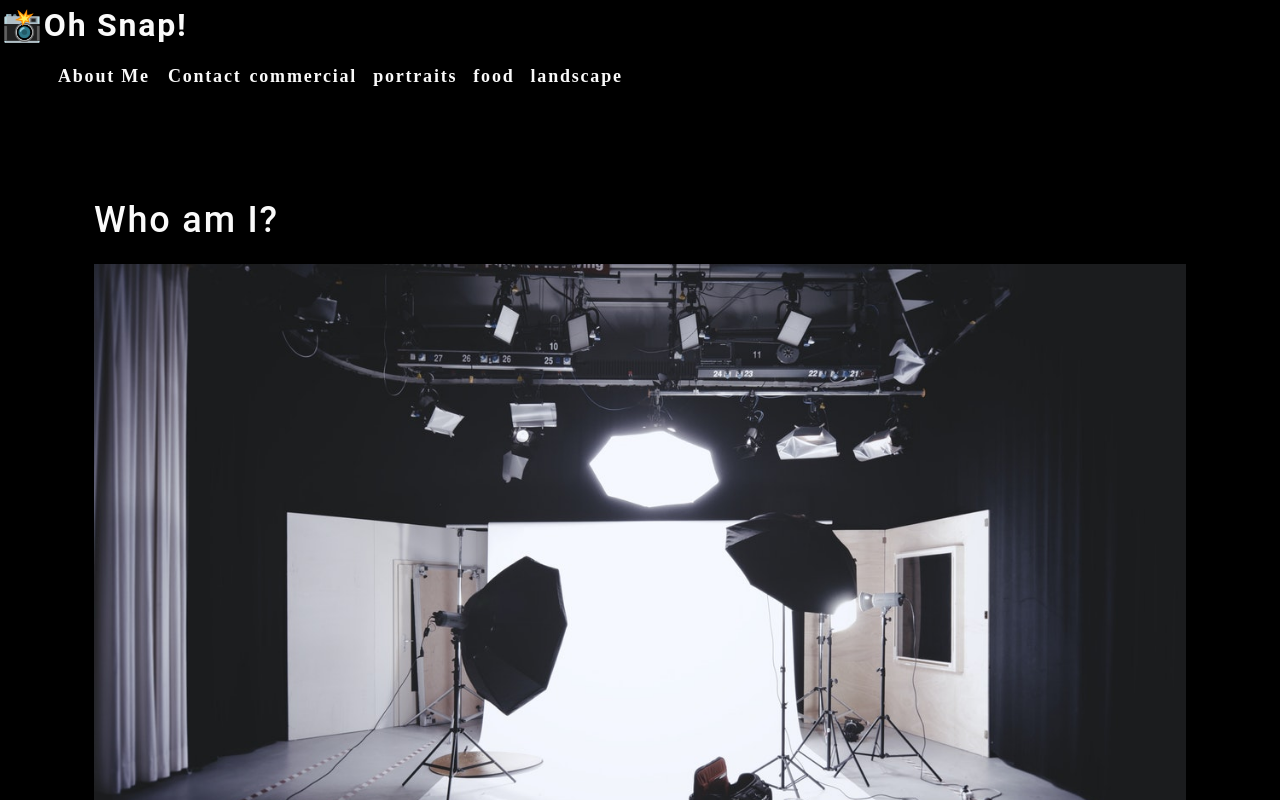
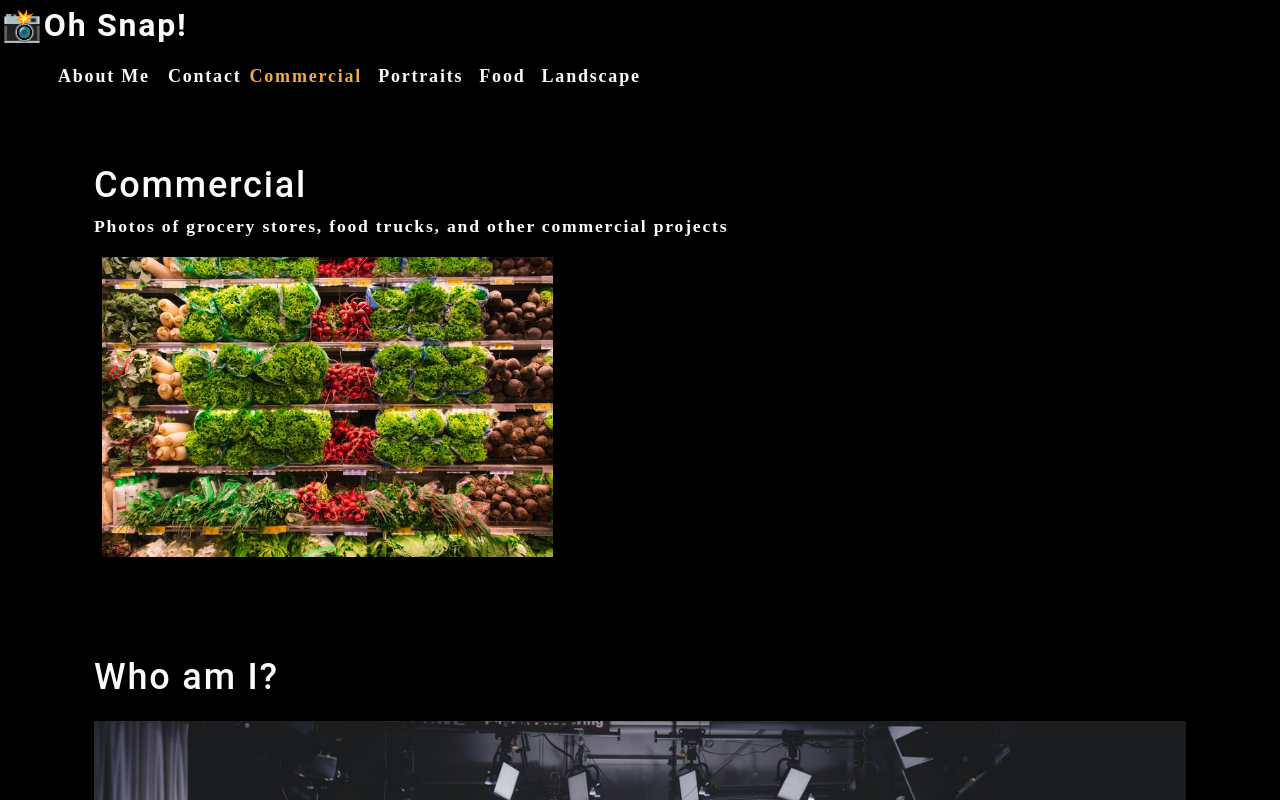
Before and after one commit to aholston/photo-port, a React (Create React App) app: page / in a window 1280 px wide. Shown: the top 800 px of the page. Built offline with nearby package versions, Linux system fonts and the light colour scheme.

Commit message:
add hooks to pages

```diff
--- a/src/App.js
+++ b/src/App.js
@@ -2,12 +2,31 @@
 import './components/About';
 import About from './components/About';
 import Navigation from './components/Navigation';
+import Gallery from "./components/Gallery";
+import React, { useState } from 'react';
 
 function App() {
+  const [categories] = useState([
+    {
+      name: 'commercial',
+      description: 'Photos of grocery stores, food trucks, and other commercial projects',
+    },
+    { name: 'portraits', description: 'Portraits of people in my life' },
+    { name: 'food', description: 'Delicious delicacies' },
+    { name: 'landscape', description: 'Fields, farmhouses, waterfalls, and the beauty of nature' },
+  ]);
+
+  const [currentCategory, setCurrentCategory] = useState(categories[0]);
+
   return (
     <div>
-      <Navigation />
+      <Navigation
+        categories={categories}
+        setCurrentCategory={setCurrentCategory}
+        currentCategory={currentCategory}
+      />
       <main>
+        <Gallery />
         <About />
       </main>
     </div>
--- /dev/null
+++ b/src/components/Gallery/index.js
@@ -0,0 +1,26 @@
+import React from 'react';
+import { capitalizeFirstLetter } from '../../utils/helpers';
+import photo from "../../assets/small/commercial/0.jpg";
+
+function Gallery() {
+    const currentCategory = {
+        name: "commercial",
+        description:
+          "Photos of grocery stores, food trucks, and other commercial projects",
+      };
+
+  return (
+    <section>
+      <h1>{capitalizeFirstLetter(currentCategory.name)}</h1>
+      <p>{currentCategory.description}</p>
+      <div>
+          <img
+            src={photo}
+            alt="Commercial Example"
+            className="img-thumbnail mx-1"
+          />
+      </div>
+    </section>
+  );
+}
+export default Gallery;
--- a/src/components/Navigation/index.js
+++ b/src/components/Navigation/index.js
@@ -1,23 +1,16 @@
-import React from 'react';
+import React, { useEffect } from 'react';
+import { capitalizeFirstLetter } from "../../utils/helpers";
 
-function Navigation() {
-    const categories = [
-        {
-          name: "commercial",
-          description:
-            "Photos of grocery stores, food trucks, and other commercial projects",
-        },
-        { name: "portraits", description: "Portraits of people in my life" },
-        { name: "food", description: "Delicious delicacies" },
-        {
-          name: "landscape",
-          description: "Fields, farmhouses, waterfalls, and the beauty of nature",
-        },
-      ];
+function Navigation(props) {
+    const {
+        categories = [],
+        setCurrentCategory,
+        currentCategory,
+      } = props;
 
-      function categorySelected(categoryName) {
-        console.log(categoryName);
-      }
+      useEffect(() => {
+        document.title = capitalizeFirstLetter(currentCategory.name);
+      }, [currentCategory]);
 
   return (
     <header>
@@ -37,12 +30,14 @@
                 <span>Contact</span>
             </li>
             {categories.map((category) => (
-            <li
-                className="mx-1"
+            <li className={`mx-1
+                ${currentCategory.name === category.name && 'navActive'}`}
                 key={category.name}
             >
-                <span onClick={() => categorySelected(category.name)}>
-                    {category.name}
+                <span onClick={() => {
+                  setCurrentCategory(category)
+                }}>
+                    {capitalizeFirstLetter(category.name)}
                 </span>
             </li>
         ))}
```
